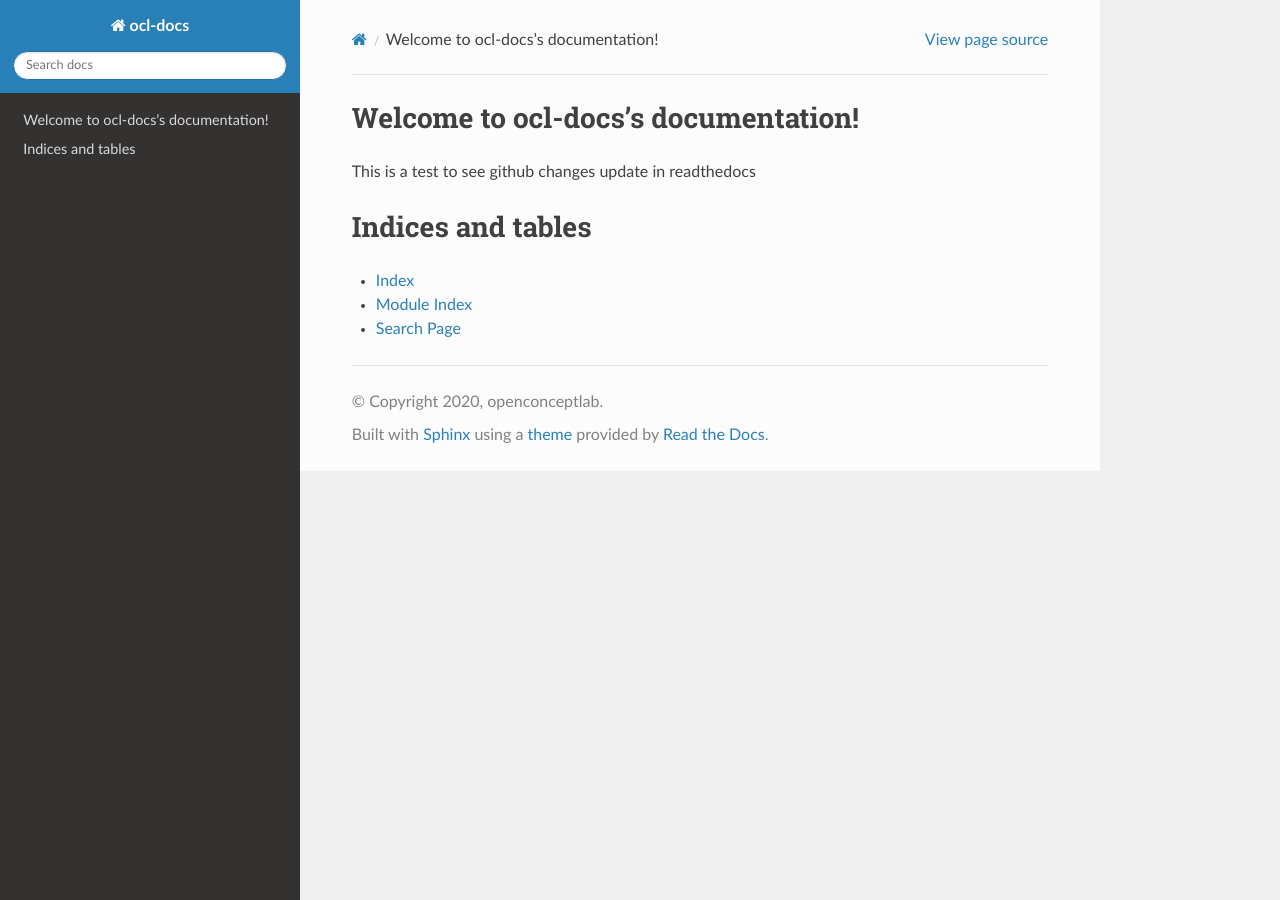
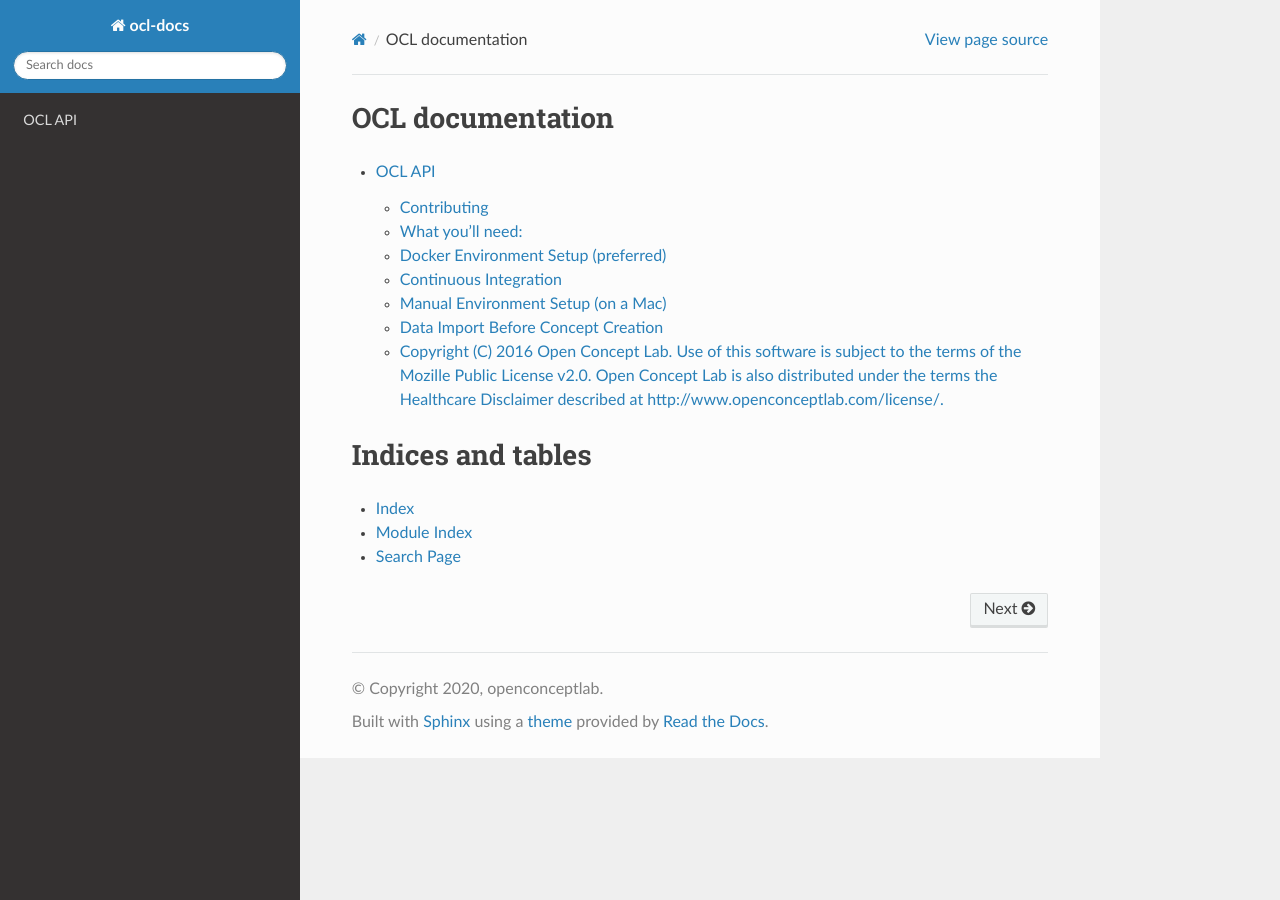
Before and after one commit to OpenConceptLab/ocl-docs, a Sphinx documentation site: the page built from docs/source/index.rst, in a window 1280 px wide. Built offline with Sphinx 7.4.7 and the Read the Docs theme 2.0.0, drawn with Linux system fonts in a browser that asks for light colours; some of the changed lines change nothing that is shown.

Commit message:
adding oclapi readme

`````diff
--- a/docs/source/index.rst
+++ b/docs/source/index.rst
@@ -1,16 +1,12 @@
-.. ocl-docs documentation master file, created by
-   sphinx-quickstart on Thu Nov 19 02:02:29 2020.
-   You can adapt this file completely to your liking, but it should at least
-   contain the root `toctree` directive.
+OCL documentation
+==================
 
-Welcome to ocl-docs's documentation!
-====================================
-
-This is a test to see github changes update in readthedocs
 
 .. toctree::
    :maxdepth: 2
-   :caption: Contents:
+
+   setup/oclapi.md
+
 
 
 
--- /dev/null
+++ b/docs/source/setup/oclapi.md
@@ -0,0 +1,373 @@
+OCL API
+======
+
+## Contributing
+
+We welcome all pull requests. Before starting any work, please check https://github.com/OpenConceptLab/ocl_issues/issues if the change you want to work on has been already reported there. If it's not there, create a new issue so that it can be discussed. We should triage the issue and get back to you in a few days.
+
+All pull requests should contain a single commit (unless you have a very good reason to include multiple commits). A commit message should be in the following format: `OpenConceptLab/ocl_issues#id Short title`, where `id` is the issue number e.g. 170. Please always rebase your commit on the master branch and make sure all tests pass, before creating a pull request.
+
+## What you'll need:
+* git
+* docker-compose
+
+Source for the Open Concept Lab APIs
+
+## Docker Environment Setup (preferred)
+
+Fork the repo on github and clone your fork:
+````sh
+git clone https://github.com/{youruser}/oclapi
+````
+
+Add a remote repo to upstream in order to be able to fetch updates:
+````sh
+git remote add upstream https://github.com/OpenConceptLab/oclapi
+````
+
+Go to:
+````sh
+cd oclapi
+````
+
+Build containers explicitly (only the first time to go around oclapi:dev not found):
+````sh
+docker-compose build
+````
+
+Fire up containers:
+````sh
+docker-compose up
+````
+
+You can access the API at http://localhost:8000
+
+The root password and the API token can be found in docker-compose.yml under api/environment.
+
+### Docker Environment Settings
+
+Docker `.env` file should be located under the root project folder. On development environment you don't need this file.
+
+#### .env file details
+
+`ENVIRONMENT=` Python module for environment, e.g. production, staging, local, qa
+
+`AWS_ACCESS_KEY_ID=` Amazon Web Services access key.
+
+`AWS_SECRET_ACCESS_KEY=` Amazon Web Services secret key.
+
+`AWS_STORAGE_BUCKET_NAME=` Amazon Web Services bucket name.
+
+`ROOT_PASSWORD=` API root user password.
+
+`OCL_API_TOKEN=` API root token.
+
+`SECRET_KEY=` DJANGO secret key.
+
+`EMAIL_HOST_PASSWORD=` no-reply@openconceptlab.org password.
+
+`SENTRY_DSN=` Sentry unique URL for the given environment.
+
+`IMPORT_DEMO_DATA=` Set to 'true' to import ~2k concepts from the CIEL demo data.
+
+`FLOWER_USER=` Flower user (Default value - floweruser).
+
+`FLOWER_PWD=` Flower password (Default value - Flower123).
+
+### Running commands in a container
+
+You can run any command in a running container. Open up a new terminal and run for example:
+````sh
+docker-compose exec api python manage.py syncdb
+````
+
+### Running tests in a container
+You can run tests in a container as any other command.
+
+#### Unit Tests
+
+````sh
+docker-compose run --rm api python manage.py run_test --configuration=Dev
+````
+
+#### Integration Tests
+
+See integration-tests/README.md
+
+To run locally:
+````sh
+docker-comopse up -d
+docker build integration-tests/. --network="host" --build-arg CACHEBUST=$(date +%s)
+````
+
+Deprecated integration tests can be run with:
+````sh
+docker-compose run --rm api python manage.py test integration_tests --configuration=Dev
+````
+
+#### Rebuilding SOLR index
+
+If the SOLR index gets out of sync, you can run the following command:
+````sh
+docker-compose run --rm -d api python manage.py rebuild_index --batch-size 100 --workers 4 --verbosity 2 --noinput
+````
+It's asynchronous. To follow logs run:
+````sh
+docker logs -f oclapistg_api_run_1
+````
+, where oclapistg_api_run_1 is the container id returned by the `run` command.
+
+### Backups
+
+By default backups are taken every night at midnight. You can trigger a manual backup by running:
+````sh
+docker-compose run --rm backup bash backup.sh
+````
+Backups are saved in a backup directory configured via the BACKUP_DIR env property (./backups by default).
+You can restore a particular backup by running:
+````sh
+docker-compose run --rm backup bash restore.sh 2017-09-27_00-00-01
+````
+### Connecting to mongo in container
+
+````sh
+docker-compose exec mongo mongo
+````
+
+### Debugging in container
+
+To setup debugging PyCharm Professional Edition is required.
+
+Docker-compose up starts the server in a development mode by default. It exposes all services on the host machine as well as enables SSH to the API service.
+
+In Pycharm IDE open oclapi project and go to `Settings-> Project: oclapi -> Project Interpreter`
+
+Click on gear icon and choose `Add Remote` option
+
+Configure interpreter with SSH credentials as in the image (default password is `Root123`):
+
+![alt](https://github.com/OpenConceptLab/oclapi/blob/master/img/remote_interpreter_config.png)
+
+There will be warnings about unknown host etc. but don't don't worry, just confirm.
+
+Setup django debug configuration as in the image (Path mapping should be `absolute path to project directory=/code`):
+
+![alt](https://github.com/OpenConceptLab/oclapi/blob/master/img/docker_debug_config.png)
+
+Run your configuration! Debugging server will run on [http://0.0.0.0:8001/](http://0.0.0.0:8001/)
+
+In case of any problems with `.pycharm_helpers` just delete remote interpreter and create new with same configuration, it will write pycharm helpers in Your ocl container again.
+
+## Continuous Integration
+
+The project is built by CI at https://ci.openmrs.org/browse/OCL
+
+You can see 3 plans there:
+* OCL API
+* OCL WEB
+* OCL QA UI Tests
+
+OCL API and OCL WEB are triggered by commits to respective repos. First docker images are built and pushed with a nightly tag to dockerhub at https://hub.docker.com/u/openconceptlab/dashboard/. Next unit and integration tests are being run. Finally a qa tag is being pushed to dockerhub and deployed to https://ocl-qa.openmrs.org/. On each deployment data is wiped out of the qa environment. You can login to the server using username 'admin' and password 'Admin123'.
+
+### Deploying to staging and production
+
+If you want to deploy to staging or production, you need to be logged in to Bamboo. Please request access via helpdesk@openmrs.org
+
+1. Go to https://ci.openmrs.org/browse/OCL and click the cloud icon next to the project you want to deploy.
+2. Click the related deployment plan.
+3. Click the cloud icon next in the actions column for the chosen environment.
+4. Choose whether to create a new release from build result or redeploy an existing release. You will choose the latter when promoting a release from staging to production, downgrading to a previous release or restarting services.
+5. When creating a new release, choose the build result, which you want to deploy (usually the latest successful build). Leave the release title unchanged and click the Start deployment button.
+6. Wait for the release to complete.
+
+### Importing CIEL to staging and production
+
+In order to import a newer version of the CIEL dictionary you need to have an SSH root access to staging.openconceptlab.org and openconceptlab.org.
+Download the zip file with concepts and mappings in the OCL format and run the following commands for staging:
+```sh
+sudo -s
+cd /root/docker/oclapi-stg
+unzip /path/to/zip/ciel_20180223.zip
+docker-compose run -d --rm -v /root/docker/oclapi-stg:/ciel api python manage.py import_concepts_to_source --source 57cd60e2ba0d489c55039465 --token REPLACE_WITH_ROOT_API_TOKEN --retire-missing-records /ciel/ciel_20180223_concepts.json
+docker logs -f oclapistg_api_run_1
+docker-compose run -d --rm -v /root/docker/oclapi-stg:/ciel api python manage.py import_mappings_to_source --source 57cd60e2ba0d489c55039465 --token REPLACE_WITH_ROOT_API_TOKEN --retire-missing-records /ciel/ciel_20180223_mappings.json
+docker logs -f oclapistg_api_run_2
+```
+
+Or for production:
+```sh
+sudo -s
+cd /root/docker/oclapi-prd
+unzip /path/to/zip/ciel_20180223.zip
+docker-compose run -d --rm -v /root/docker/oclapi-prd:/ciel api python manage.py import_concepts_to_source --source 5821b7a564d700001440f44a --token REPLACE_WITH_ROOT_API_TOKEN --retire-missing-records /ciel/ciel_20180223_concepts.json
+docker logs -f oclapiprd_api_run_1
+docker-compose run -d --rm -v /root/docker/oclapi-prd:/ciel api python manage.py import_mappings_to_source --source 5821b7a564d700001440f44a --token REPLACE_WITH_ROOT_API_TOKEN --retire-missing-records /ciel/ciel_20180223_mappings.json
+docker logs -f oclapiprd_api_run_2
+```
+
+Imports run in background so you can disconnect from the server any time, but note that you must wait for concepts to be imported before importing mappings. You can get back to logs at any point by running: `docker logs -f CONTAINER_NAME`.
+
+## Manual Environment Setup (on a Mac)
+
+Follow this [guide](http://docs.python-guide.org/en/latest/starting/install/osx/) to install Python 2.7
+and set up a virtual environment.  You may wish to name your virtual environment something more descriptive,
+for example replace:
+
+    virtualenv venv
+
+With:
+
+    virtualenv oclenv
+
+And then run:
+
+    source oclenv/bin/activate
+
+### Mongo
+
+The OCL API uses MongoDB as its backend datastore.  If you don't have it already, use Homebrew to install it:
+
+    brew install mongodb
+
+Once installed, use the `mongod` command to start a local instance of the MongoDB server.
+Then, in a separate console window, run `mongo` to start the interactive command-line client.
+Using the Mongo command-line, create a database named `ocl`:
+
+     > use ocl
+
+### Solr 4.9.0
+
+Solr is used to support searching across OCL API entities.  To download Solr 4.9.0, visit the Solr [mirrors](http://www.apache.org/dyn/closer.cgi/lucene/solr/4.9.0) page and select a mirror.  Then download solr-4.9.0.tgz (NOT solr-4.9.0-src.tgz).
+
+Choose an install directory (e.g. `~/third-party`, henceforth `$INSTALL_DIR`) and extract the tarball there.  You will then need to set 2 environment variables:
+
+       export SOLR_ROOT=$INSTALL_DIR/solr-4.9.0
+       export SOLR_HOME=$OCLAPI_ROOT/solr
+
+`$OCLAPI_ROOT` refers to your Git project root (i.e. the location of this Readme file).
+
+This should enable you to run `$OCLAPI_ROOT/run_solr.sh`, which starts Solr in a Jetty instance listening on port 8983.  Verify this by visiting:
+
+     http://localhost:8983/solr
+
+### The Django Project
+
+Clone this repository, and `cd` into the `ocl` directory.
+Before you can run the server, you will need to execute the following steps:
+
+1. Install the project dependencies:
+
+    pip install -r requirements.txt
+
+2. Use `syncdb` to create your backing Mongo collections.
+
+   ```sh
+   ./manage.py syncdb
+   ```
+
+   If you are starting with a clean Mongo database, `syncdb` will prompt you to create a superuser.
+   Follow that prompt.
+
+   If you are not prompted to create a superuser, or wish to do so later, you can also use the command:
+
+   ```sh
+   ./manage.py createsuperuser
+   ```
+
+3. Verify your superuser and make note of your token.
+
+   ```sh
+   $ mongo
+   > use ocl
+   > db.auth_user.find({'is_superuser':true})
+   ```
+
+   This should revel the superuser you just created.  Note the user's _id (e.g. `ObjectId("528927fb2f3e986be1627d6d")`),
+   and use it to locate your token:
+
+   ```sh
+   > db.authtoken_token.find({'user_id': ObjectId("528927fb2f3e986be1627d6d")})[0]
+   ```
+
+   Make note of the token `_id` (e.g. `"20e6ac8fe09129debac2929f4a20a56bea801165"`).  You will need this to access your endpoints
+   once you start up your server.
+
+4. Run the lightweight web server that ships with Django.
+
+   ./manage.py runserver
+
+   The OCL API should now be running at `http://localhost:8000`.
+
+5. Test an endpoint.
+
+   Remember, the API uses token-based authentication, so you can't just plug an endpoint into a browser and hit Return.
+   You'll need to use a tool that allows you to specify a header with your request.  One simple example is `curl`:
+
+   ```sh
+   curl -H "Authorization: Token c1328d443285f2c933775574e83fe3abfe6d7c0d" http://localhost:8000/users/
+   ```
+
+   I recommend using the [Advanced REST Client](https://chrome.google.com/webstore/detail/advanced-rest-client/hgmloofddffdnphfgcellkdfbfbjeloo?hl=en-US) app for Chrome.
+   This provides you with a nice editor for passing parameters along with your `POST` and `PUT` requests.
+
+6. Create an API user.
+
+   Your superuser is not a valid API user, because it was not created via the `POST /users/` operation.
+   However, you can use your superuser to access that endpoint and _create_ an API user:
+
+   ```sh
+   curl -H "Authorization: Token c1328d443285f2c933775574e83fe3abfe6d7c0d" -H "Content-Type: application/json" -d '{"username":"test","email":"test@test.com", "name":"TestyMcTest"}' http://localhost:8000/users/
+   ```
+
+7. (Optional) Make your API user an admin (staff) user.
+
+   Log into the Django admin console with the superuser credentials you established in step 4:
+
+   ```sh
+   http://localhost:8000/admin/
+   ```
+
+   Then navigate to the user list:
+
+   ```sh
+   http://localhost:8000/admin/auth/user/
+   ```
+
+   Select the user you just created, and check the box next to "staff status".  Now your user is an admin within the context of the OCL API.
+
+
+
+## Data Import Before Concept Creation
+We need to have data before we go on creating a concept.
+
+The dropdowns that require preloaded data are Concept Class, Datatype, Name/Description Type, Locale, Map Type.
+
+
+### How to import Data
+1. Create a new org `OCL`.
+2. Create a new user source `Classes` under org `OCL`. This will be be used for Concept Class dropdown.
+3. Import the data as concepts in `Classes` from https://github.com/OpenConceptLab/ocl_import/blob/master/OCL_Classes/classes.json .
+
+Follow https://github.com/OpenConceptLab/oclapi/wiki/Bulk-Importing#how-to-import to know how to import concepts in a source.
+
+Proceed in same fashion for rest of the dropdown fields. Create sources `Datatypes`, `NameTypes`, `DescriptionTypes`, `Locales`, `MapTypes` under org `OCL`.
+
+Refer to following files for data:
+
+Datatypes: https://github.com/OpenConceptLab/ocl_import/blob/master/OCL_Datatypes/datatypes_fixed.json
+
+NameTypes: https://github.com/OpenConceptLab/ocl_import/blob/master/OCL_NameTypes/nametypes_fixed.json
+
+DescriptionTypes: https://github.com/OpenConceptLab/ocl_import/blob/master/OCL_DescriptionTypes/description_types.json
+
+Locales: https://github.com/OpenConceptLab/ocl_import/blob/master/OCL_Locales/locales.json
+
+MapTypes: https://github.com/OpenConceptLab/ocl_import/blob/master/OCL_MapTypes/maptypes_fixed.json
+
+
+---------------------------------------------------------------------
+Copyright (C) 2016 Open Concept Lab. Use of this software is subject
+to the terms of the Mozille Public License v2.0. Open Concept Lab is
+also distributed under the terms the Healthcare Disclaimer
+described at http://www.openconceptlab.com/license/.
+---------------------------------------------------------------------
`````
